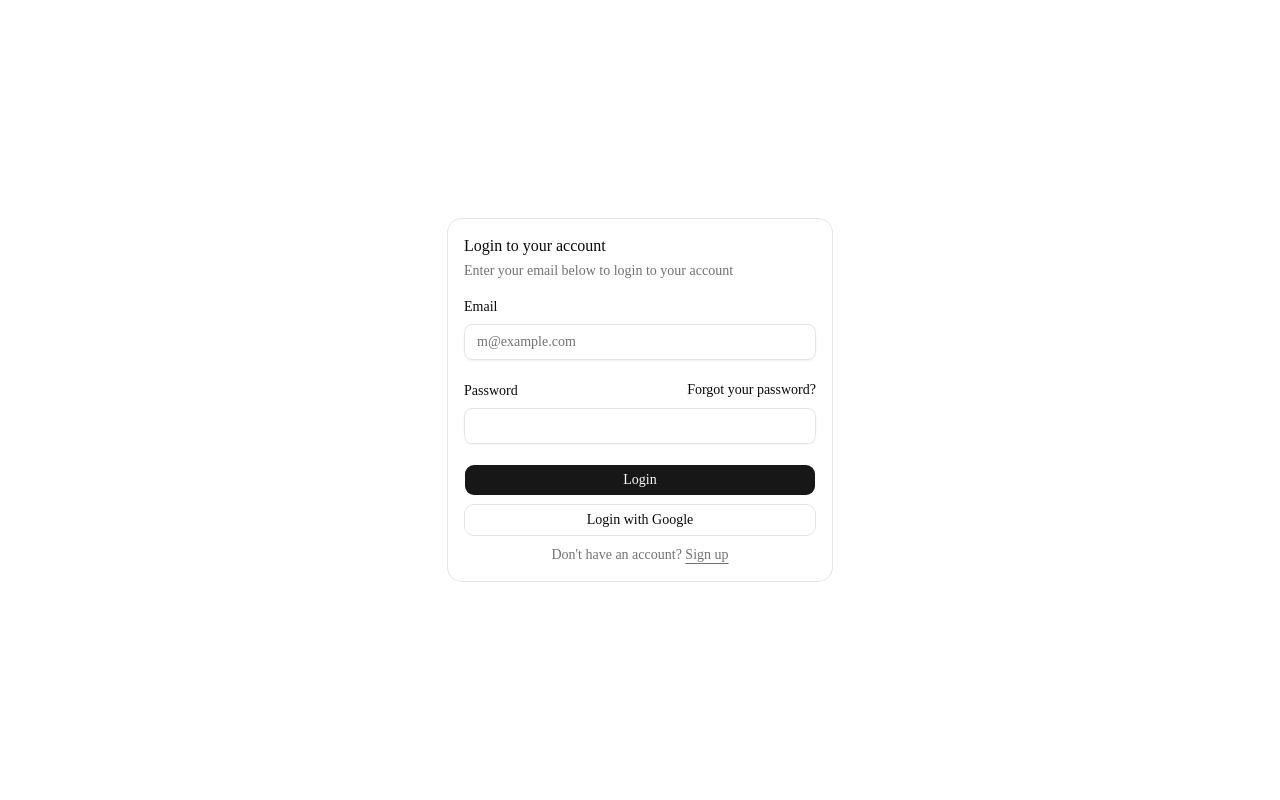
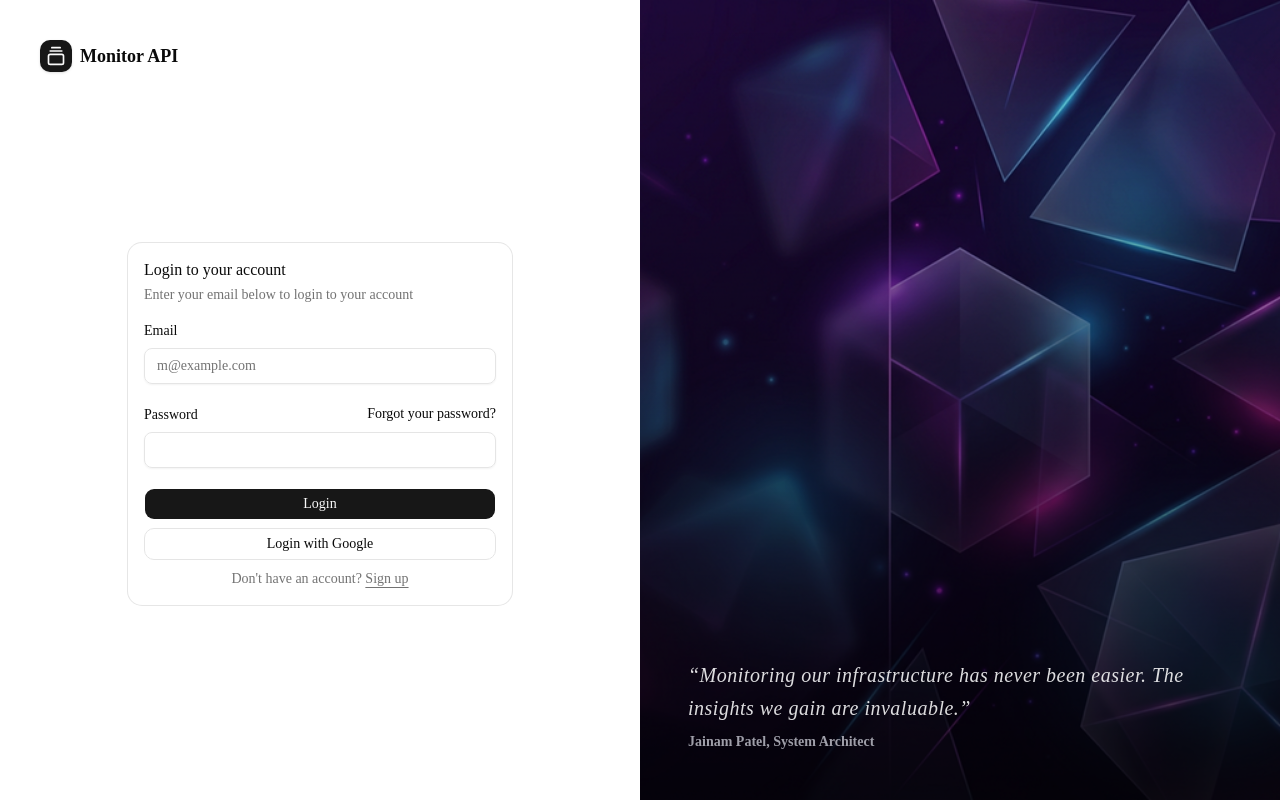
Before and after one commit to jainampatel27/moniter_frontend, a Next.js app: page /login in a window 1280 px wide. Built offline with nearby package versions, Linux system fonts and the light colour scheme.

Commit message:
Refine login page to a premium split-screen design

```diff
--- a/src/app/login/page.tsx
+++ b/src/app/login/page.tsx
@@ -1,11 +1,41 @@
+import { GalleryVerticalEnd } from "lucide-react"
+
 import { LoginForm } from "@/components/login-form"
 
-export default function Page() {
+export default function LoginPage() {
     return (
-    <div className="flex min-h-svh w-full items-center justify-center p-6 md:p-10">
+        <div className="grid min-h-svh lg:grid-cols-2">
+            <div className="flex flex-col gap-4 p-6 md:p-10">
+                <div className="flex justify-center md:justify-start">
+                    <a href="#" className="flex items-center gap-2 font-bold text-lg">
+                        <div className="flex h-8 w-8 items-center justify-center rounded-lg bg-primary text-primary-foreground shadow-sm">
+                            <GalleryVerticalEnd className="size-5" />
+                        </div>
+                        Monitor API
+                    </a>
+                </div>
+                <div className="flex flex-1 items-center justify-center">
                     <div className="w-full max-w-sm">
                         <LoginForm />
                     </div>
                 </div>
+            </div>
+            <div className="relative hidden bg-zinc-950 lg:block overflow-hidden">
+                <div className="absolute inset-0 bg-gradient-to-t from-zinc-950/80 to-transparent z-10 mix-blend-multiply" />
+                <img
+                    src="/login-bg.png"
+                    alt="Abstract Background"
+                    className="absolute inset-0 h-full w-full object-cover opacity-90 transition-transform duration-1000 hover:scale-105"
+                />
+                <div className="absolute bottom-12 left-12 right-12 z-20 text-white space-y-4">
+                    <blockquote className="space-y-2">
+                        <p className="text-xl font-medium leading-relaxed tracking-wide text-zinc-100/90 italic">
+                            &ldquo;Monitoring our infrastructure has never been easier. The insights we gain are invaluable.&rdquo;
+                        </p>
+                        <footer className="text-sm font-semibold text-zinc-400">Jainam Patel, System Architect</footer>
+                    </blockquote>
+                </div>
+            </div>
+        </div>
     )
 }
```
Also changed, not shown: public/login-bg.png (added). Lines whose indentation alone changed are shown as unchanged.
